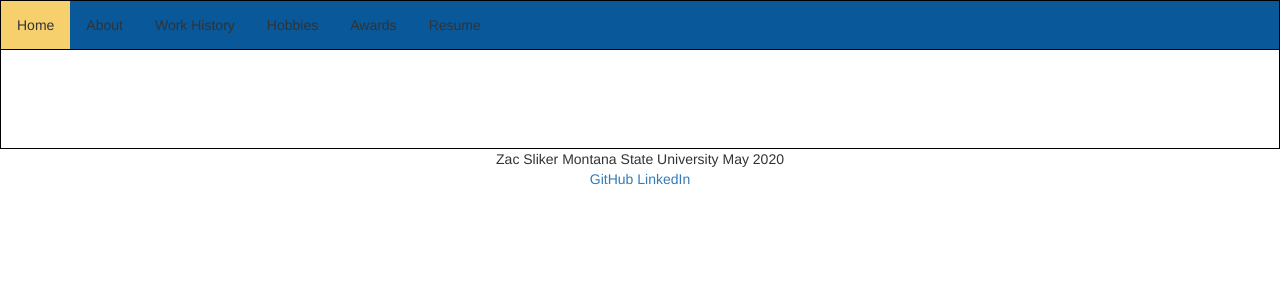
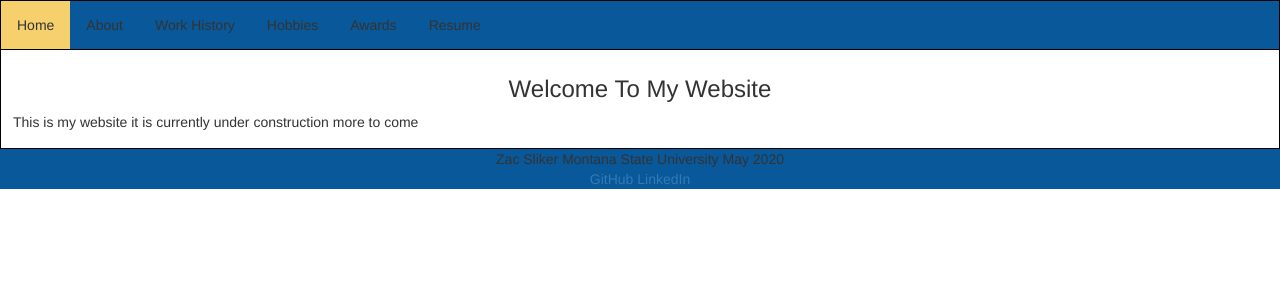
Before and after one commit to Trotsky88/Trotsky88.github.io, a PHP site: page / in a window 1280 px wide. Shown: the top 300 px of the page. Run offline with PHP 8.4, Linux system fonts and the light colour scheme.

Commit message:
Update styles.css

```diff
--- a/CSS/styles.css
+++ b/CSS/styles.css
@@ -31,6 +31,10 @@ header {
 }
 .resume{
     background-color: forestgreen;
+}
+
+#footer{
+    background-color: rgb(9, 88, 154);
 }
 
 
@@ -69,5 +73,4 @@ header {
   padding: 6px 12px;
   border: 1px solid #000000;
   border-top: none;
-  color: white;
 }
```
